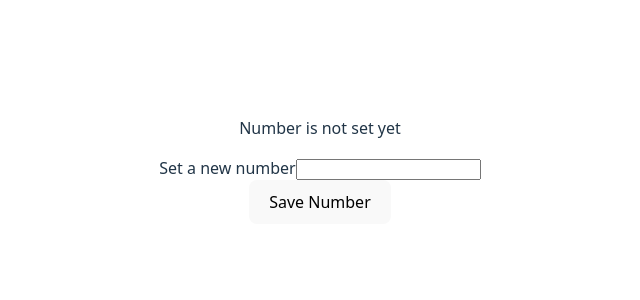
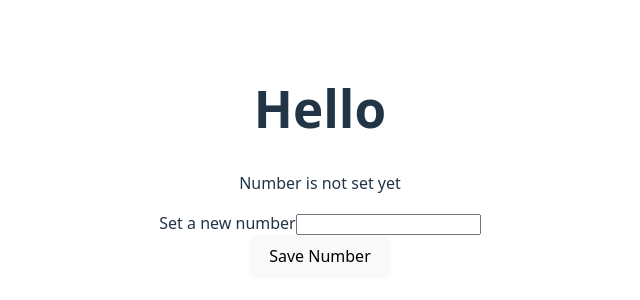
Before and after one commit to oukoutdam/yondabu, a React (Vite) app in the folder frontend/: page / in a window 1280 px wide. Shown: the part 238-538 px from the top of the page, without its empty margins (320-960 px from the left). Built offline with nearby package versions, Linux system fonts and the light colour scheme; no server answers.

Commit message:
Add Layout

```diff
--- /dev/null
+++ b/frontend/src/Layout.jsx
@@ -0,0 +1,14 @@
+import { Outlet } from "react-router";
+
+function Layout() {
+  return (
+    <>
+      <h1>Hello</h1>
+      <main>
+        <Outlet />
+      </main>
+    </>
+  );
+}
+
+export default Layout;
--- a/frontend/src/main.jsx
+++ b/frontend/src/main.jsx
@@ -3,13 +3,16 @@ import { createRoot } from "react-dom/client";
 import { BrowserRouter, Route, Routes } from "react-router";
 import "./index.css";
 import App from "./App.jsx";
+import Layout from "./Layout.jsx";
 
 createRoot(document.getElementById("root")).render(
   <StrictMode>
     <BrowserRouter>
       <Routes>
-        <Route index element={<App />} />
-        <Route path="about" element={<div>About Page</div>} />
+        <Route element={<Layout />}>
+          <Route index element={<App />} />
+          <Route path="about" element={<div>About Page</div>} />
+        </Route>
       </Routes>
     </BrowserRouter>
   </StrictMode>,
```
